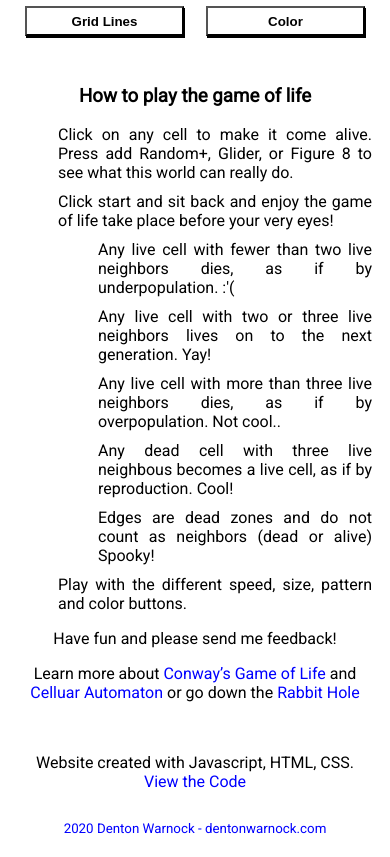
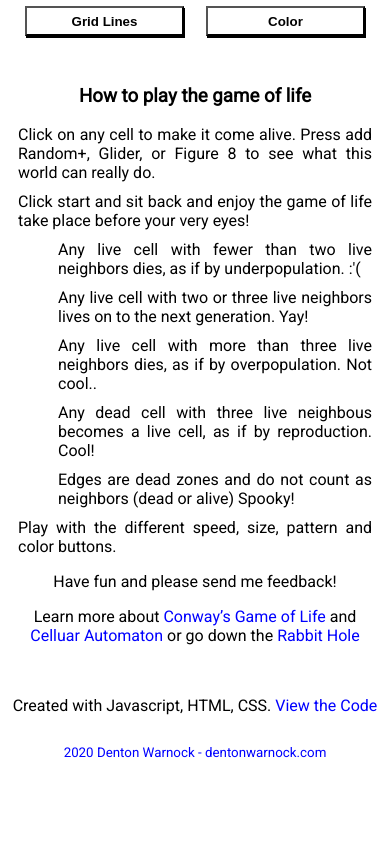
Before and after one commit to DentonWarnock/Game-of-Life-CSBW1, a plain HTML site: page index.html in a window 390 px wide. Shown: the part 627-1484 px from the top of the page. After the commit the page ends 1408 px from the top, so only its background shows below. Drawn offline with Linux system fonts and the light colour scheme.

Commit message:
about section centering for mobile view.

```diff
--- a/index.html
+++ b/index.html
@@ -49,7 +49,7 @@
                     <p>Have fun and please send me feedback!</p>
                     <p>Learn more about <a href="https://en.wikipedia.org/wiki/Conway%27s_Game_of_Life" target="_blank">Conway’s Game of Life</a> and <a href="https://en.wikipedia.org/wiki/Cellular_automaton" target="_blank">Celluar Automaton</a> or go down the <a href="https://www.conwaylife.com/" target="_blank">Rabbit Hole</a></p>
                     <br>
-                    <p>Website created with Javascript, HTML, CSS. <a href="https://github.com/DentonWarnock/Game-of-Life-CSBW1" target="_blank">View the Code</a></p>
+                    <p>Created with Javascript, HTML, CSS. <a href="https://github.com/DentonWarnock/Game-of-Life-CSBW1" target="_blank">View the Code</a></p>
             </section>
         </div>
         <section>
--- a/style.css
+++ b/style.css
@@ -172,6 +172,9 @@ a:active {
     width: 100%;
     margin: 0;
   }
+  ul {
+    padding-inline-start: 0;
+  }
   ul li {
     list-style-type: none;
   }
```
